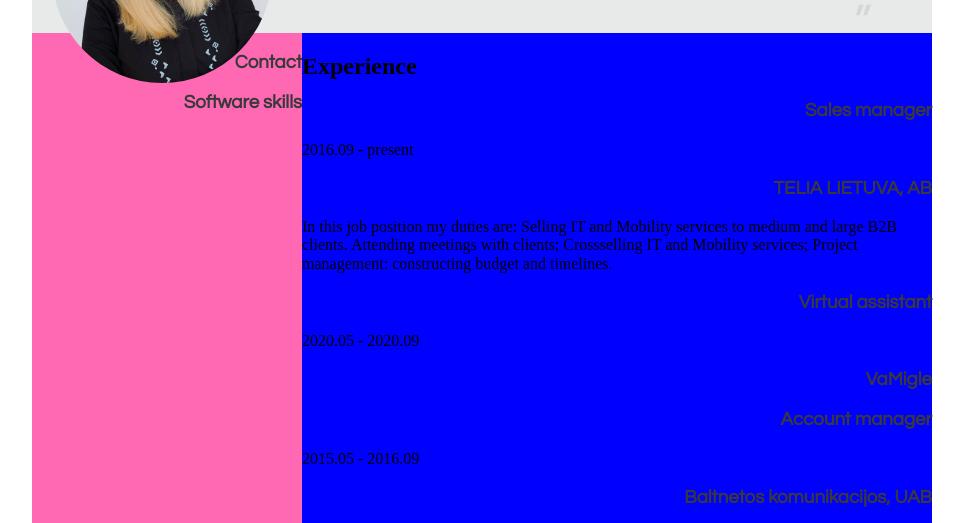
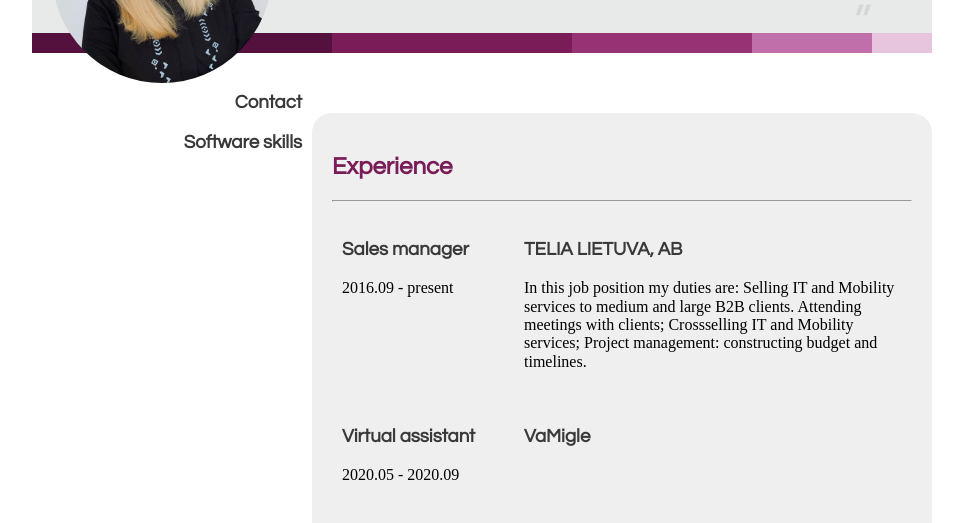
Before and after one commit to kaleginiene/CV, a website: page app/index.html in a window 1280 px wide. Shown: the part 237-760 px from the top of the page, without its empty margins (158-1122 px from the left). Drawn offline with nearby package versions, Linux system fonts and the light colour scheme; files whose address does not match are found by name.

Commit message:
added a break line, fixed some minor bugs

```diff
--- a/app/index.html
+++ b/app/index.html
@@ -66,6 +66,7 @@
         <div class="container">
           <section class="experience">
             <h2>Experience</h2>
+            <hr>
             <div class="block">
               <div class="dates">
                 <h3>Sales manager</h3>
@@ -137,6 +138,7 @@
           </section>
           <section class="education">
             <h2>Education</h2>
+            <hr>
             <div class="block">
               <div class="dates">
                 <h3>Code Academy</h3>
--- /dev/null
+++ b/app/scss/break-line.scss
@@ -0,0 +1,27 @@
+.break-line {
+  display: flex;
+  margin-bottom: 20px;
+  .box-color {
+    height: 20px;
+  }
+  .box-color:first-child {
+    flex: 5;
+    background-color: #54113e;
+  }
+  .box-color:nth-child(2) {
+    flex: 4;
+    background-color: #7a1c57;
+  }
+  .box-color:nth-child(3) {
+    flex: 3;
+    background-color: #973375;
+  }
+  .box-color:nth-child(4) {
+    flex: 2;
+    background-color: #c16faa;
+  }
+  .box-color:last-child {
+    flex: 1;
+    background-color: #e7c5de;
+  }
+}
--- a/app/scss/experience-education.scss
+++ b/app/scss/experience-education.scss
@@ -4,10 +4,37 @@
   display: flex;
   aside {
     flex: 3;
-    background-color: hotpink;
   }
   .container {
     flex: 7;
-    background-color: blue;
+    .experience,
+    .education {
+      background-color: #f0efef;
+      border-radius: 20px;
+      margin: 40px 0 20px 10px;
+      padding: 20px;
+      h2 {
+        color: $headings-color;
+        font-family: $headings-font;
+      }
+
+      h3 {
+        text-align: left;
+      }
+      .block {
+        display: flex;
+        flex-direction: row;
+        .dates {
+          flex: 3;
+          text-align: left;
+          padding: 10px;
+        }
+        .description {
+          flex: 7;
+          text-align: left;
+          padding: 10px;
+        }
+      }
+    }
   }
 }
--- a/app/scss/style.scss
+++ b/app/scss/style.scss
@@ -1,3 +1,4 @@
 @import "vars.scss";
 @import "about.scss";
+@import "break-line.scss";
 @import "experience-education.scss";
```
Also changed, not shown: app/style.css.
